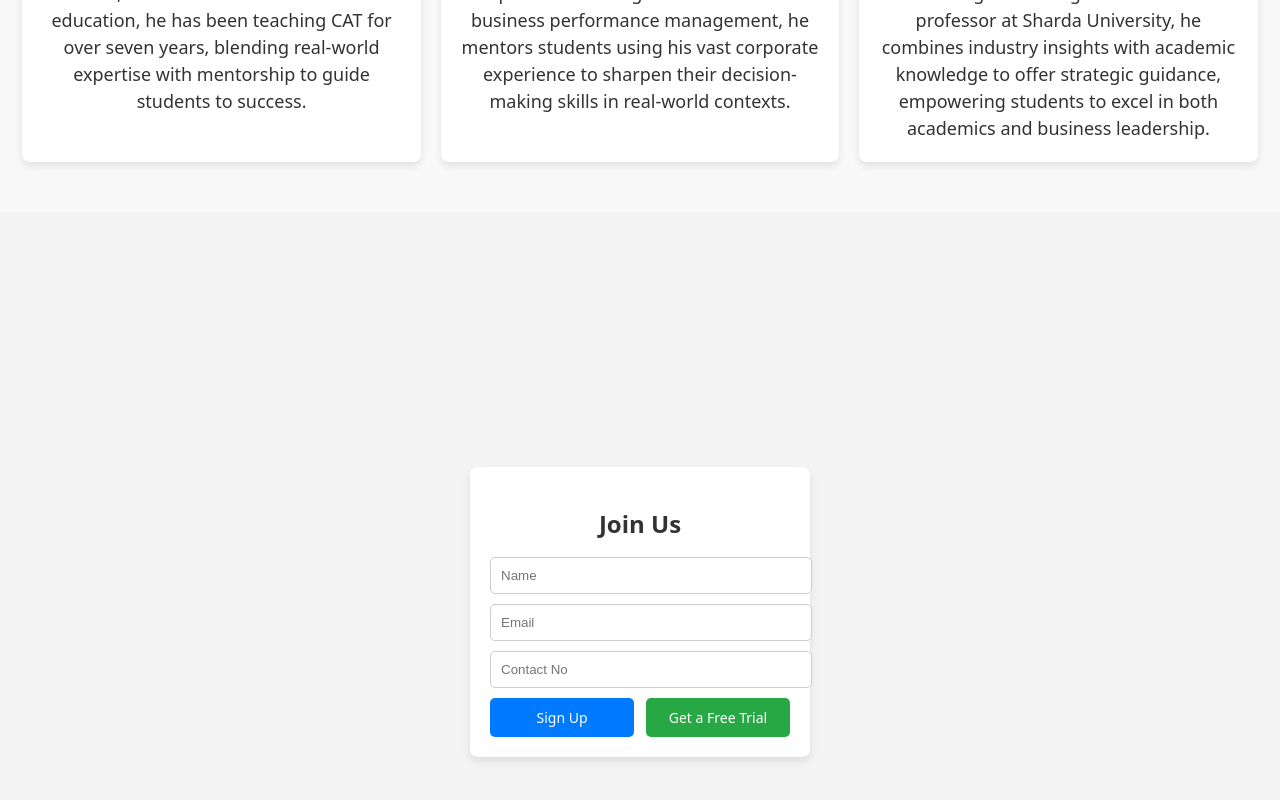
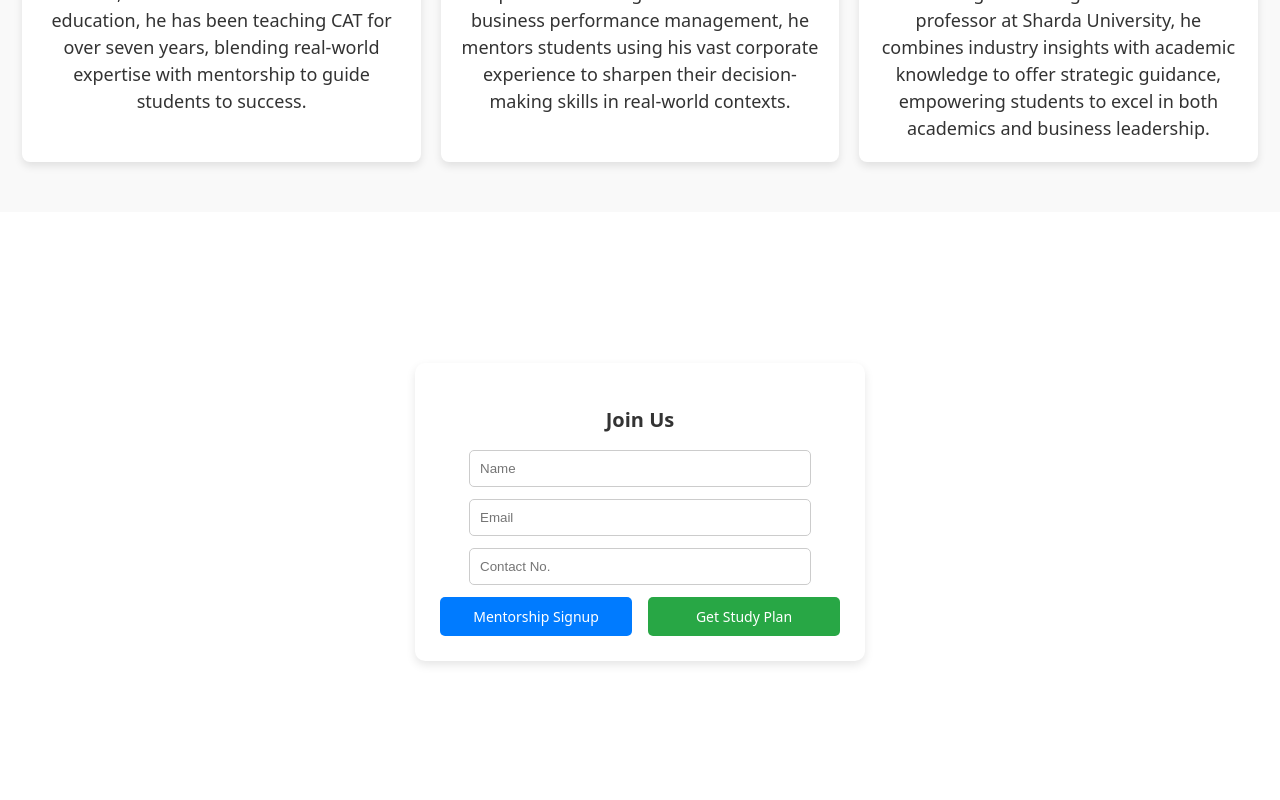
Before and after one commit to SahilKakade/IIM-Landingpage, a React (Vite) app: page / in a window 1280 px wide. Shown: the part 2143-2943 px from the top of the page. Built offline with nearby package versions, Linux system fonts and the light colour scheme.

Commit message:
Updated some files

```diff
--- a/src/components/Form.jsx
+++ b/src/components/Form.jsx
@@ -13,7 +13,6 @@ const Form = () => {
   const handleSubmit = async (e, type) => {
     e.preventDefault();
     try {
-      // Add data to Firestore
       await addDoc(collection(db, "formResponses"), {
         name: formData.name,
         email: formData.email,
@@ -24,7 +23,6 @@ const Form = () => {
 
       console.log("Data submitted:", { ...formData, type });
 
-      // Simulate animation effect
       setAnimation(true);
       setTimeout(() => {
         setSubmitted(true);
@@ -58,20 +56,20 @@ const Form = () => {
           <input
             type="tel"
             name="contact"
-            placeholder="Contact No"
+            placeholder="Contact No."
             value={formData.contact}
             onChange={handleChange}
             required
           />
           <div className="btn-group">
-            <button onClick={(e) => handleSubmit(e, "Signup")}>Sign Up</button>
-            <button onClick={(e) => handleSubmit(e, "Free Trial")}>Get a Free Trial</button>
+            <button onClick={(e) => handleSubmit(e, "Mentorship")}>Mentorship Signup</button>
+            <button onClick={(e) => handleSubmit(e, "Study Plan")}>Get Study Plan</button>
           </div>
         </form>
       ) : (
         <div className={`thank-you ${animation ? "fade-in" : ""}`}>
-          <h2>Thank you!</h2>
-          <p>We will get back to you soon.</p>
+          <h2>Thank You!</h2>
+          <p>We'll be in touch soon.</p>
         </div>
       )}
     </div>
--- a/src/index.css
+++ b/src/index.css
@@ -346,31 +346,36 @@ p {
   margin-bottom: 10px;
 }
 /* Form Styling */
+
+/* Form Styling */
 .form-container {
   display: flex;
   justify-content: center;
   align-items: center;
-  height: 100vh;
-  background: #f4f4f4;
+  height: 70vh;
+  background: #fff;
+  padding: 20px;
 }
 
 .form-box {
   background: #fff;
-  padding: 20px;
-  border-radius: 8px;
+  padding: 25px;
+  border-radius: 10px;
   box-shadow: 0px 4px 10px rgba(0, 0, 0, 0.1);
-  width: 300px;
+  width: 100%;
+  max-width: 400px;
   text-align: center;
 }
 
 .form-box h2 {
   margin-bottom: 15px;
+  font-size: 20px;
 }
 
 .form-box input {
-  width: 100%;
+  width: 80%;
   padding: 10px;
-  margin-bottom: 10px;
+  margin-bottom: 12px;
   border: 1px solid #ccc;
   border-radius: 5px;
 }
@@ -378,6 +383,7 @@ p {
 .btn-group {
   display: flex;
   justify-content: space-between;
+  gap: 10px;
 }
 
 .btn-group button {
@@ -388,6 +394,7 @@ p {
   border-radius: 5px;
   font-size: 14px;
   color: #fff;
+  transition: background 0.3s;
 }
 
 .btn-group button:first-child {
@@ -399,7 +406,7 @@ p {
 }
 
 .btn-group button:hover {
-  opacity: 0.8;
+  opacity: 0.85;
 }
 
 /* Thank You Animation */
```
